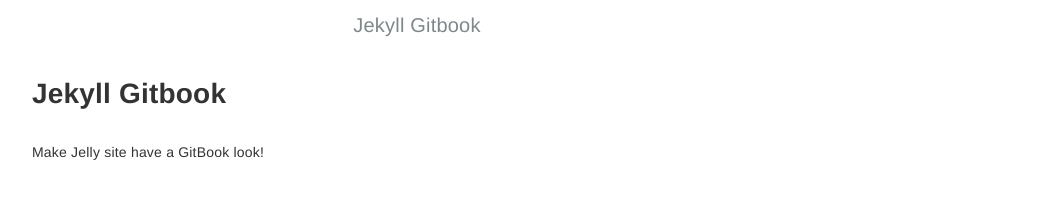
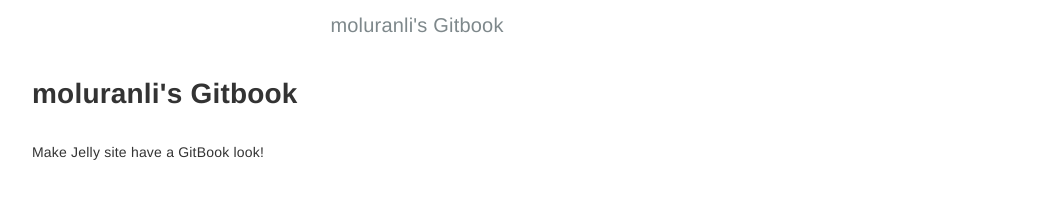
Before and after one commit to moluranli/moluranli.github.io, a Jekyll site: the page built from index.md, in a window 1280 px wide. Shown: the top 206 px of the page, without its empty margins (223-1271 px from the left). Built offline with Jekyll 4.4.1, drawn with Linux system fonts in a browser that asks for light colours.

Commit message:
更改配置文件

```diff
--- a/_config.yml
+++ b/_config.yml
@@ -1,15 +1,15 @@
 # Configurations
-title:            Jekyll Gitbook
-longtitle:        Jekyll Gitbook
-author:
-email:
+title:            moluranli's Gitbook
+longtitle:        moluranli's Gitbook
+author:           moluranli
+email:            yzx150242@gmail.com
 description: >
   Build Jekyll site with the GitBook style.
 
 version:          1.0
 gitbook_version:  3.2.3
 
-url:              'https://sighingnow.github.io'
+url:              'https://moluranli.github.io'
 rss:              RSS
 
 toc:
```
